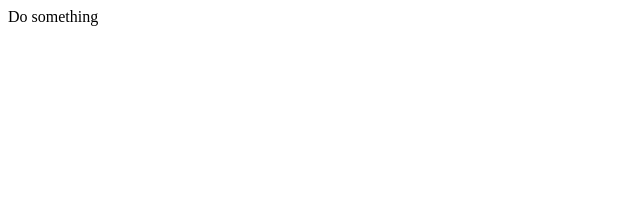
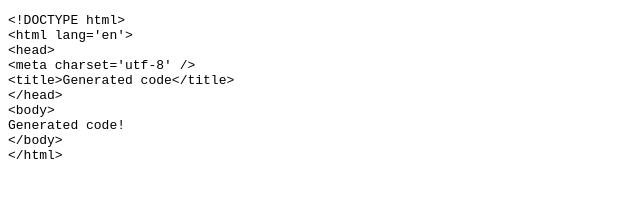
Before and after one commit to AntonKhorev/webgl-starter, a website: page src/index.jade in a window 1280 px wide. Shown: the whole page, without its empty margins (0-640 px from the left). Drawn offline with nearby package versions, Linux system fonts and the light colour scheme; files that its build step writes are made by us from their sources.

Commit message:
simple generated code

```diff
--- a/src/index.jade
+++ b/src/index.jade
@@ -2,7 +2,7 @@ doctype html
 html(lang='en')
 	head
 		meta(charset='utf-8')
-		title WebGL starter code
+		title WebGL starter code generator
 		script(src='http://code.jquery.com/jquery-2.1.4.min.js')
 		script(src='index.js')
 	body
--- a/src/index.js
+++ b/src/index.js
@@ -1,6 +1,28 @@
+function htmlEncode(value) {
+	return value.toString()
+		.replace(/&/g,'&amp;').replace(/"/g,'&quot;').replace(/'/g,'&#39;')
+		.replace(/</g,'&lt;').replace(/>/g,'&gt;')
+	; // https://github.com/emn178/js-htmlencode/blob/master/src/htmlencode.js
+}
+
+function generateCode() {
+	return htmlEncode([
+		"<!DOCTYPE html>",
+		"<html lang='en'>",
+		"<head>",
+		"<meta charset='utf-8' />",
+		"<title>Generated code</title>",
+		"</head>",
+		"<body>",
+		"Generated code!",
+		"</body>",
+		"</html>",
+	].join("\n"));
+}
+
 $(function(){
 	$('.webgl-starter').each(function(){
 		var container=$(this);
-		container.html("Do something");
+		container.html("<code><pre>"+generateCode()+"</code></pre>");
 	});
 });
```
